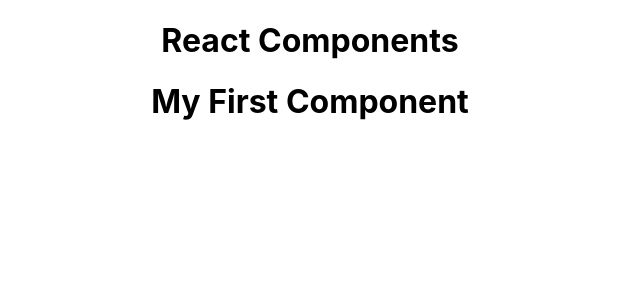
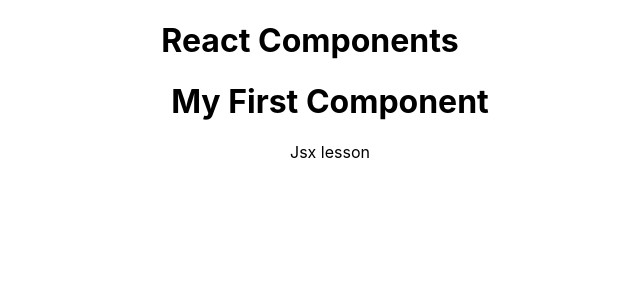
Before and after one commit to RodrigoFernandes79/React_Course, a React (Create React App) app in the folder FUNDAMENTALS/fundamentals/: page / in a window 1280 px wide. Shown: the top 300 px of the page, without its empty margins (330-970 px from the left). Built offline with nearby package versions, Linux system fonts and the light colour scheme.

Commit message:
JSX Syntax

```diff
--- a/FUNDAMENTALS/fundamentals/src/components/FirstComponent.js
+++ b/FUNDAMENTALS/fundamentals/src/components/FirstComponent.js
@@ -1,8 +1,10 @@
 const FirstComponent = () => {
-
-    return (
-     <h1>My First Component</h1>
-    )
-}
+  return (
+    <dir className="FirstComponent">
+      <h1>My First Component</h1>
+      <p>Jsx lesson</p>
+    </dir>
+  );
+};
 
 export default FirstComponent;
```
